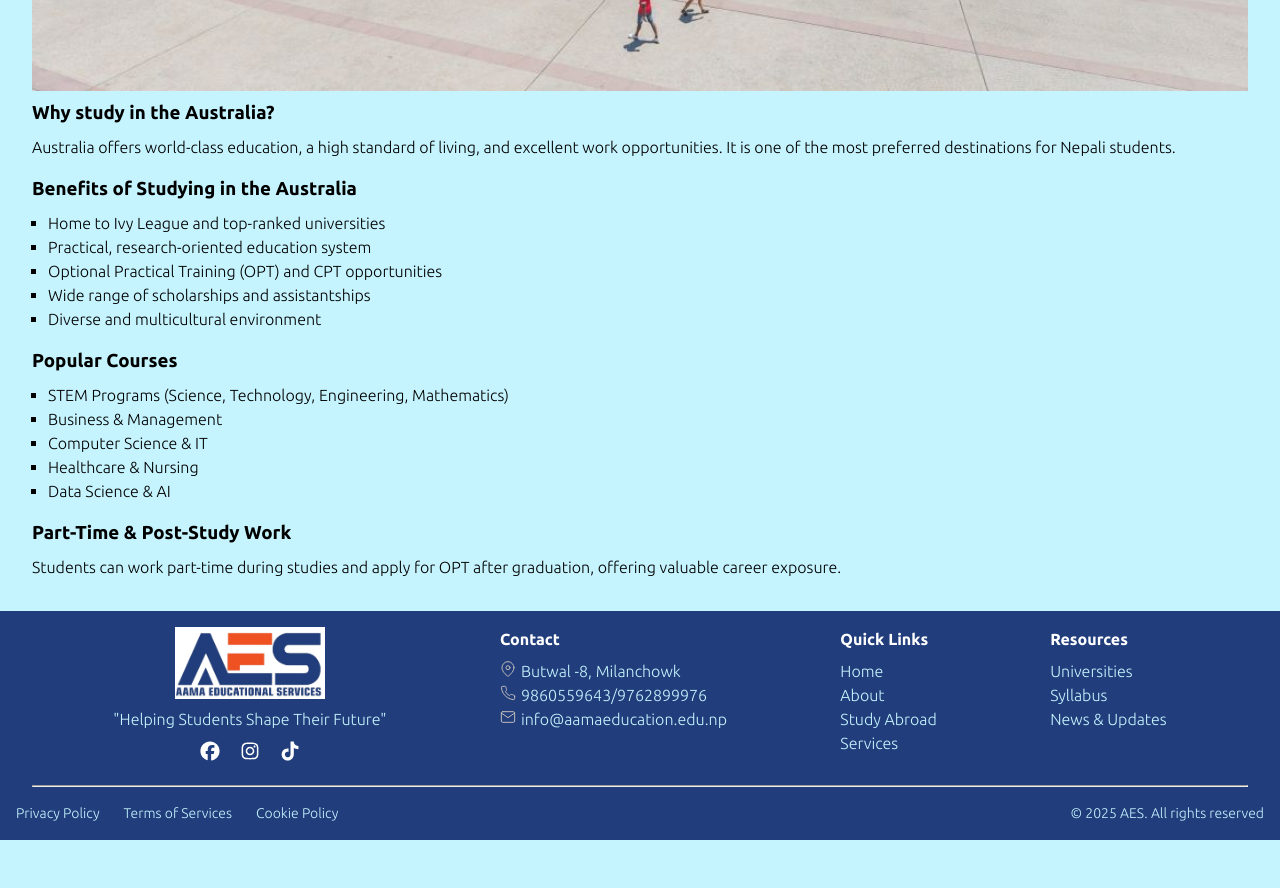
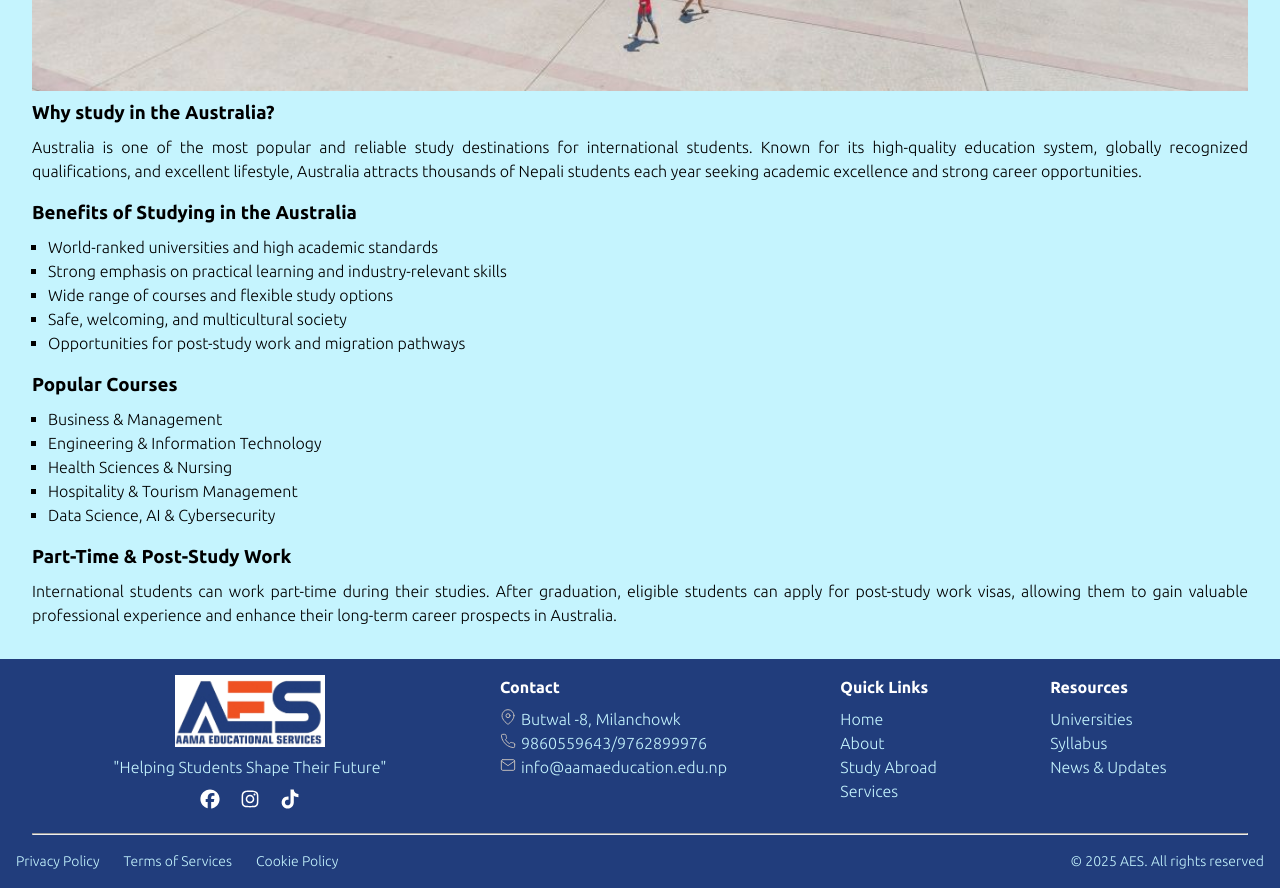
Before and after one commit to bsntgyawali/aama_education, a React (Vite) app: page /abroadstudy/australia in a window 1280 px wide. Shown: the part 920-1808 px from the top of the page. Before the commit the page ends 1760 px from the top, so only its background shows below. Built offline with nearby package versions, Linux system fonts and the light colour scheme.

Commit message:
Update destinationData.js

```diff
--- a/src/data/destinationData.js
+++ b/src/data/destinationData.js
@@ -11,50 +11,50 @@ const destinations = [
         name:"USA",
         flag: usa,
         image:"/images/liberty.jpg",
-        description: "The United States is the top global destination for higher education. With advanced facilities, world-leading universities, and flexible learning, the USA attracts millions of international students each year.",
-        benefits: ["Home to Ivy League and top-ranked universities", "Practical, research-oriented education system", "Optional Practical Training (OPT) and CPT opportunities", "Wide range of scholarships and assistantships", "Diverse and multicultural environment"],
-        courses: ["STEM Programs (Science, Technology, Engineering, Mathematics)", "Business & Management", "Computer Science & IT", "Healthcare & Nursing", "Data Science & AI"],
-        job: "Students can work part-time during studies and apply for OPT after graduation, offering valuable career exposure."
+        description: "The USA is the world’s most popular study destination, known for its academic excellence, cutting-edge research, and global recognition. With a flexible education system and strong career exposure, the USA attracts thousands of Nepali students every year.",
+        benefits: ["Home to the world’s top-ranked and research-intensive universities", "Flexible education system with a wide choice of majors and electives", "Strong focus on innovation, research, and practical learning", "Wide range of scholarships, assistantships, and funding opportunities", "Diverse, multicultural, and globally connected learning environment"],
+        courses: ["STEM Programs (Science, Technology, Engineering, Mathematics)", "Business & Management", "Computer Science & Information Technology", "Healthcare & Life Sciences", "Data Science, AI & Cybersecurity"],
+        job: "International students can work on-campus during their studies and apply for Optional Practical Training (OPT) after graduation, gaining valuable professional experience in their field of study."
     },
      {
         id:2,
         name:"Australia",
         flag: australia,
         image: "/images/opera.jpg",
-        description: "Australia offers world-class education, a high standard of living, and excellent work opportunities. It is one of the most preferred destinations for Nepali students.",
-        benefits: ["Home to Ivy League and top-ranked universities", "Practical, research-oriented education system", "Optional Practical Training (OPT) and CPT opportunities", "Wide range of scholarships and assistantships", "Diverse and multicultural environment"],
-        courses: ["STEM Programs (Science, Technology, Engineering, Mathematics)", "Business & Management", "Computer Science & IT", "Healthcare & Nursing", "Data Science & AI"],
-        job: "Students can work part-time during studies and apply for OPT after graduation, offering valuable career exposure."
+        description: "Australia is one of the most popular and reliable study destinations for international students. Known for its high-quality education system, globally recognized qualifications, and excellent lifestyle, Australia attracts thousands of Nepali students each year seeking academic excellence and strong career opportunities.",
+        benefits: ["World-ranked universities and high academic standards", "Strong emphasis on practical learning and industry-relevant skills", "Wide range of courses and flexible study options", "Safe, welcoming, and multicultural society", "Opportunities for post-study work and migration pathways"],
+        courses: ["Business & Management", "Engineering & Information Technology", "Health Sciences & Nursing", "Hospitality & Tourism Management", "Data Science, AI & Cybersecurity"],
+        job: "International students can work part-time during their studies. After graduation, eligible students can apply for post-study work visas, allowing them to gain valuable professional experience and enhance their long-term career prospects in Australia."
     },
      {
         id:3,
         name:"Canada",
         flag:canada,
         image: "/images/toronto.png",
-        description: "Canada is known for its quality public education system, safe environment, and immigration opportunities.",
-        benefits: ["Home to Ivy League and top-ranked universities", "Practical, research-oriented education system", "Optional Practical Training (OPT) and CPT opportunities", "Wide range of scholarships and assistantships", "Diverse and multicultural environment"],
-        courses: ["STEM Programs (Science, Technology, Engineering, Mathematics)", "Business & Management", "Computer Science & IT", "Healthcare & Nursing", "Data Science & AI"],
-        job: "Students can work part-time during studies and apply for OPT after graduation, offering valuable career exposure."
+        description: "Canada is one of the most trusted and student-friendly study destinations in the world. Known for its high academic standards, welcoming immigration policies, and excellent quality of life, Canada attracts thousands of Nepali students every year who are seeking quality education and long-term career opportunities.",
+        benefits: ["Globally recognized universities and public colleges", "Strong focus on practical, career-oriented education", "Affordable tuition compared to other English-speaking countries", "Safe, inclusive, and multicultural society", "Clear pathways to work permits and permanent residency"],
+        courses: ["Business, Management & Accounting", "Computer Science, IT & Software Engineering", "Engineering & Technology", "Health Sciences & Nursing", "Data Analytics, AI & Cybersecurity"],
+        job: "International students can work part-time during their studies. After graduation, eligible students can apply for the Post-Graduation Work Permit (PGWP), allowing them to gain valuable Canadian work experience and strengthen their pathway toward permanent residency."
     },
      {
         id:4,
         name:"UK",
         flag:uk,
         image: "/images/bridge.jpg",
-        description: "The UK offers high-quality education with shorter degree durations, allowing students to graduate faster and save time and money.",
-        benefits: ["Home to Ivy League and top-ranked universities", "Practical, research-oriented education system", "Optional Practical Training (OPT) and CPT opportunities", "Wide range of scholarships and assistantships", "Diverse and multicultural environment"],
-        courses: ["STEM Programs (Science, Technology, Engineering, Mathematics)", "Business & Management", "Computer Science & IT", "Healthcare & Nursing", "Data Science & AI"],
-        job: "Students can work part-time during studies and apply for OPT after graduation, offering valuable career exposure."
+        description: "The UK is one of the world’s most prestigious and trusted study destinations. Known for its long academic tradition, globally recognized degrees, and multicultural society, the UK welcomes thousands of Nepali students every year for quality education and strong career prospects.",
+        benefits: ["Home to world-renowned and top-ranked universities", "Shorter course duration, saving time and study costs", "Strong focus on research, critical thinking, and practical learning", "Wide range of scholarships and financial support options", "Diverse, inclusive, and globally connected environment"],
+        courses: ["Business & Management", "Computer Science & IT", "Engineering", "Health & Life Sciences", "Data Science, AI & Cybersecurity"],
+        job: "Students can work part-time during their studies. After graduation, the UK’s Graduate Route allows international students to stay and work for up to two years, providing valuable international work experience."
     },
      {
         id:5,
         name:"Japan",
         flag:japan,
         image:"/images/tokyo.jpg",
-        description: "Japan is one of Asia’s most advanced and safe study destinations. Known for discipline, quality education, and affordability, Japan welcomes thousands of Nepali students yearly.",
-        benefits: ["Home to Ivy League and top-ranked universities", "Practical, research-oriented education system", "Optional Practical Training (OPT) and CPT opportunities", "Wide range of scholarships and assistantships", "Diverse and multicultural environment"],
-        courses: ["STEM Programs (Science, Technology, Engineering, Mathematics)", "Business & Management", "Computer Science & IT", "Healthcare & Nursing", "Data Science & AI"],
-        job: "Students can work part-time during studies and apply for OPT after graduation, offering valuable career exposure."
+        description: "Japan is one of Asia’s most advanced, disciplined, and safest study destinations. Renowned for its high-quality education, cutting-edge technology, and affordable living costs, Japan attracts thousands of Nepali students every year seeking global exposure and practical skills.",
+        benefits: ["World-class universities with strong global recognition", "Technology-driven and research-focused education system", "Emphasis on innovation, practical skills, and industry collaboration", "Wide range of scholarships offered by the Japanese government and universities", "Safe, clean, and culturally rich living environment"],
+        courses: ["Engineering & Technology", "Computer Science & IT", "Business, Management & International Studies", "Robotics, AI & Data Science", "Healthcare & Biotechnology"],
+        job: "International students can work part-time during their studies to support living expenses. After graduation, students can apply for work visas, gaining valuable professional experience in Japan’s advanced and innovation-driven job market."
     }
 ];
 
```
